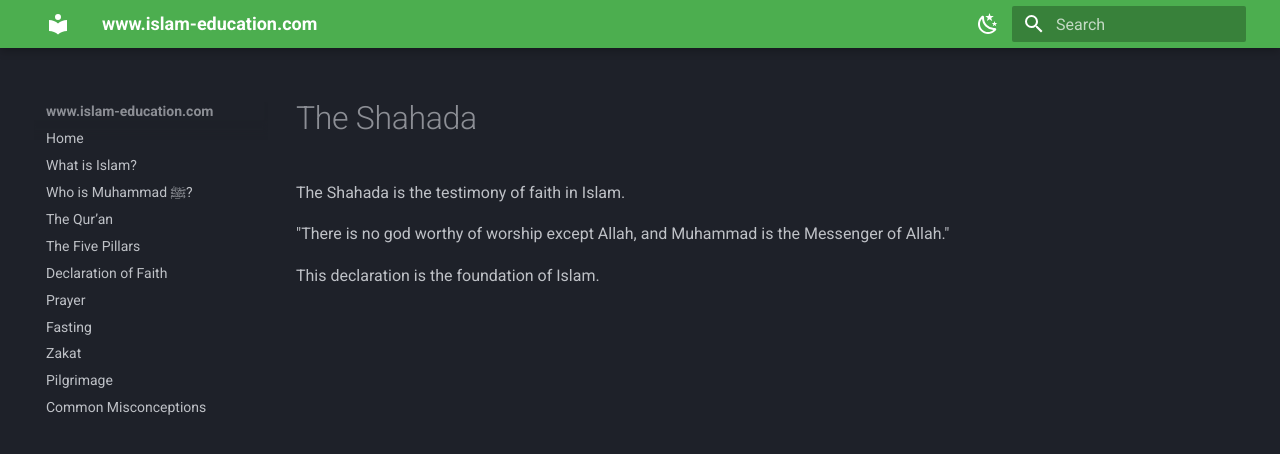
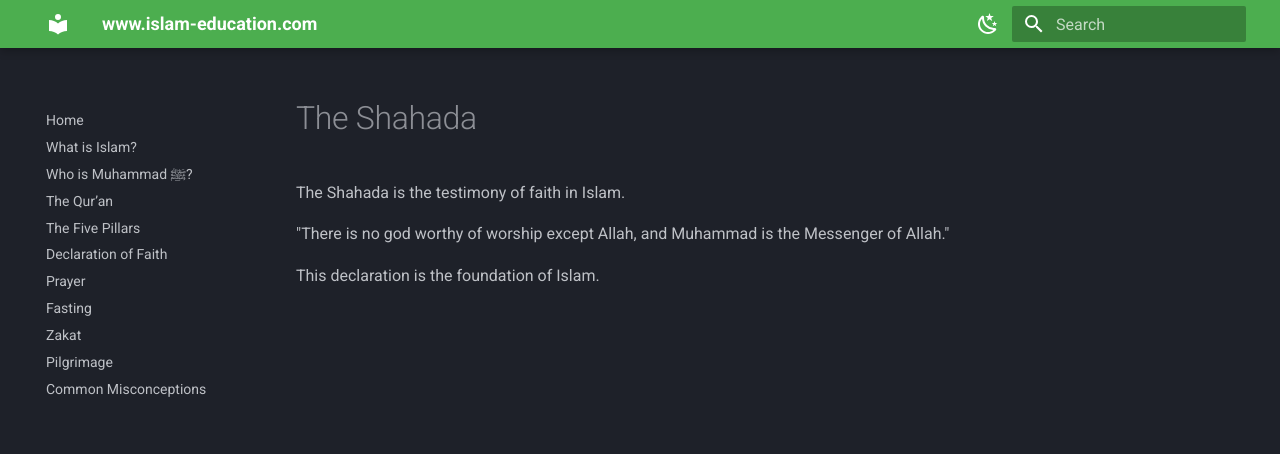
Before and after one commit to islam-education/islam-education, an MkDocs documentation site: the page built from docs/learn/shahada.md, in a window 1280 px wide. Shown: the top 454 px of the page. Built offline with MkDocs 1.6.1 and Material for MkDocs 9.7.7, drawn with Linux system fonts in a browser that asks for light colours.

Commit message:
Update extra.css

```diff
--- a/docs/stylesheets/extra.css
+++ b/docs/stylesheets/extra.css
@@ -1,6 +1,11 @@
 /* Hide the “Made with Material for MkDocs” footer line */
 .md-footer-meta {
   display: none !important;
+}
+
+
+.md-nav__title {
+  display: none;
 }
 
 
```
